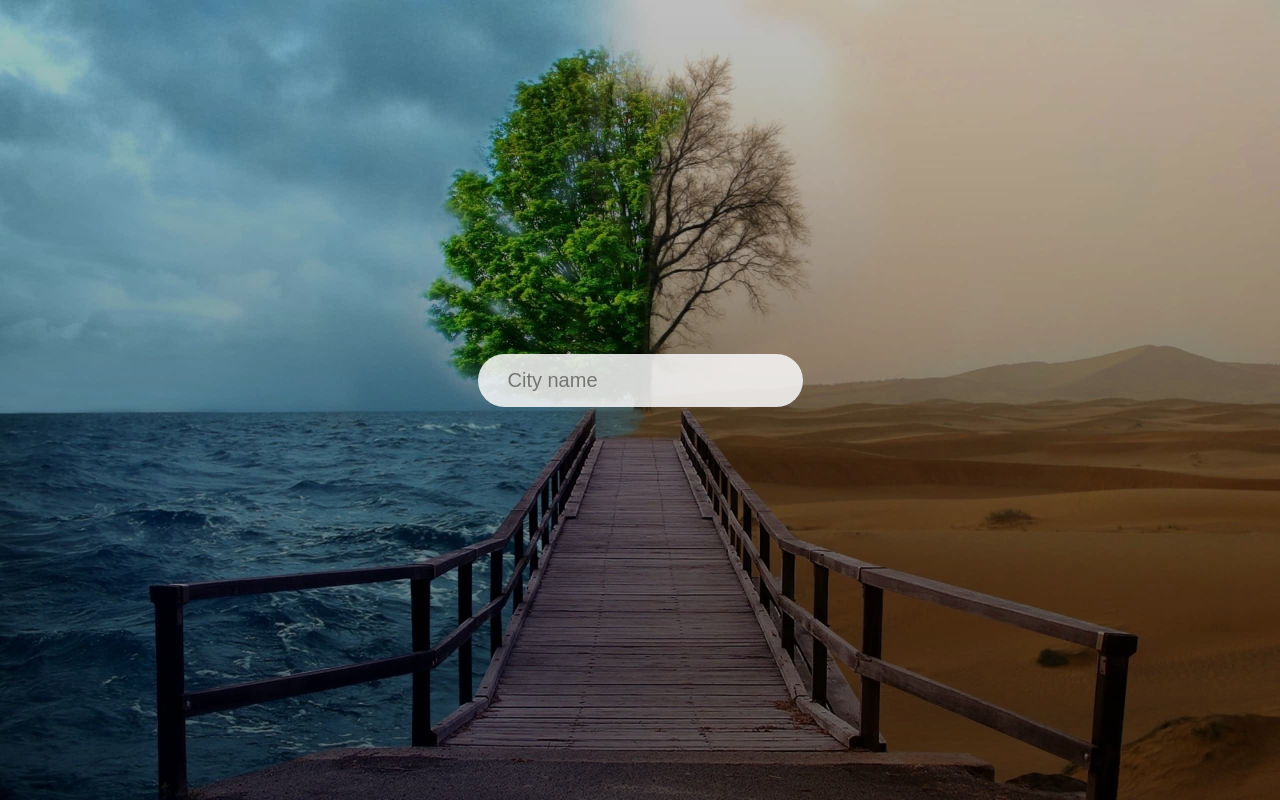
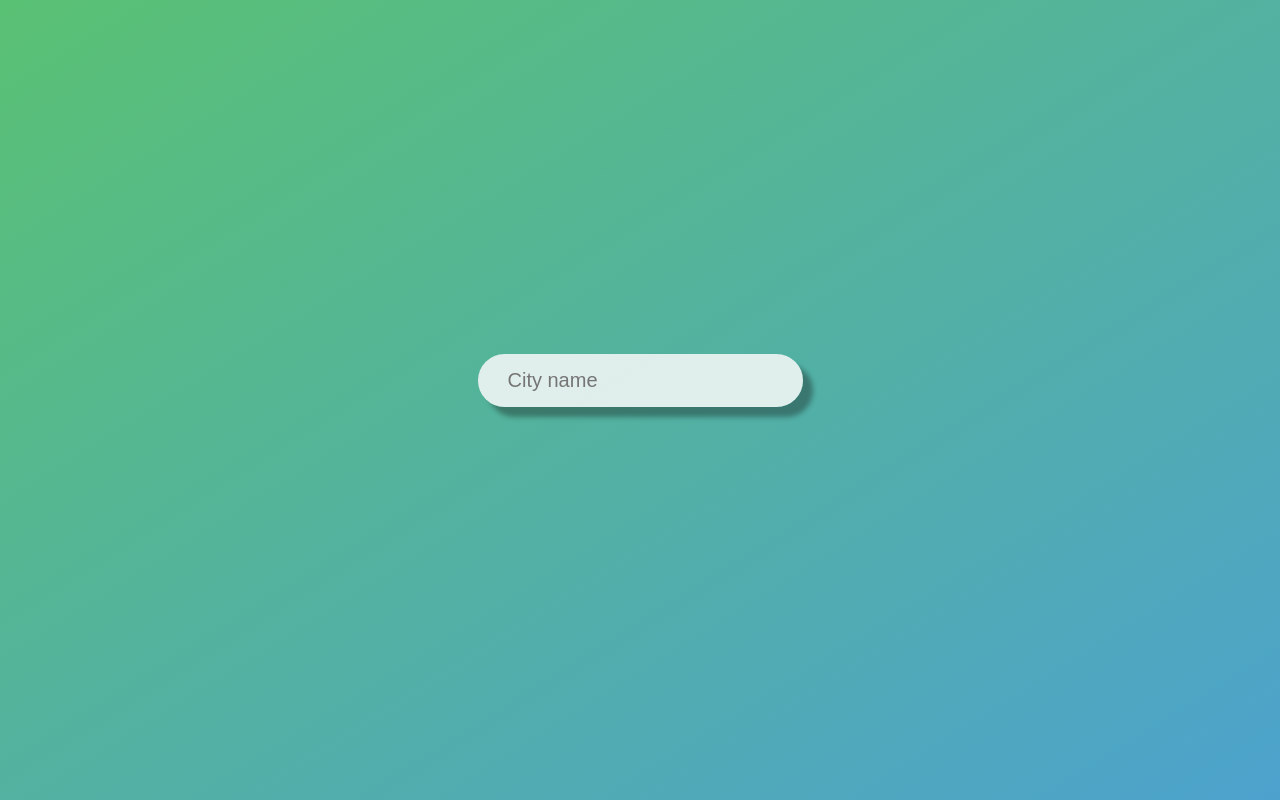
Before and after one commit to arhamathar/PWA-Weather, a React (Create React App) app: page / in a window 1280 px wide. Built offline with nearby package versions, Linux system fonts and the light colour scheme.

Commit message:
change in manifest & ui background

```diff
--- a/public/sw.js
+++ b/public/sw.js
@@ -1,12 +1,11 @@
 const self = this;
-const CACHE_NAME = 'weather-v6.5';
+const CACHE_NAME = 'weather-v6.9';
 const urlsToCache = [
     '/',
     '/index.html',
     '/static/js/bundle.js',
     '/static/js/0.chunk.js',
     '/static/js/main.chunk.js',
-    'static/media/weather-bg.d6195316.jpg'
 ];
 
 self.addEventListener('install', (event) => {
--- a/src/App.css
+++ b/src/App.css
@@ -7,8 +7,9 @@ html, body, #root {
 }
 
 .main-container {
-    background: linear-gradient( rgba(0, 0, 0, 0.25), rgba(0, 0, 0, 0.5) ),
-    url('./assets/weather-bg.jpg');
+    /* background: linear-gradient( rgba(0, 0, 0, 0.25), rgba(0, 0, 0, 0.5) ),
+    url('./assets/weather-bg.jpg'); */
+    background-image: linear-gradient(to right bottom,#59C173,#4ca2cd );
     background-size: cover;
     background-position: center;
     height: 100%;
@@ -24,8 +25,9 @@ html, body, #root {
     border-radius: 999px;
     border: none;
     margin-bottom: 4rem;
+    font-size: 2rem;
     background: rgba(250, 250, 250, 0.85);
-    font-size: 2rem;
+    box-shadow: 10px 10px 5px 0px rgba(15, 15, 15, 0.35);
 }
 
 .weather-info{
--- a/src/App.js
+++ b/src/App.js
@@ -16,7 +16,6 @@ function App() {
             setDateInfo(dateInfo);
             setWeather(data.responseData);
             setCity('');
-            console.log(data.responseData);
         }
     }
 
```
Also changed, not shown: public/manifest.json, 1 other file (tests, documents, lock files or other folders).
